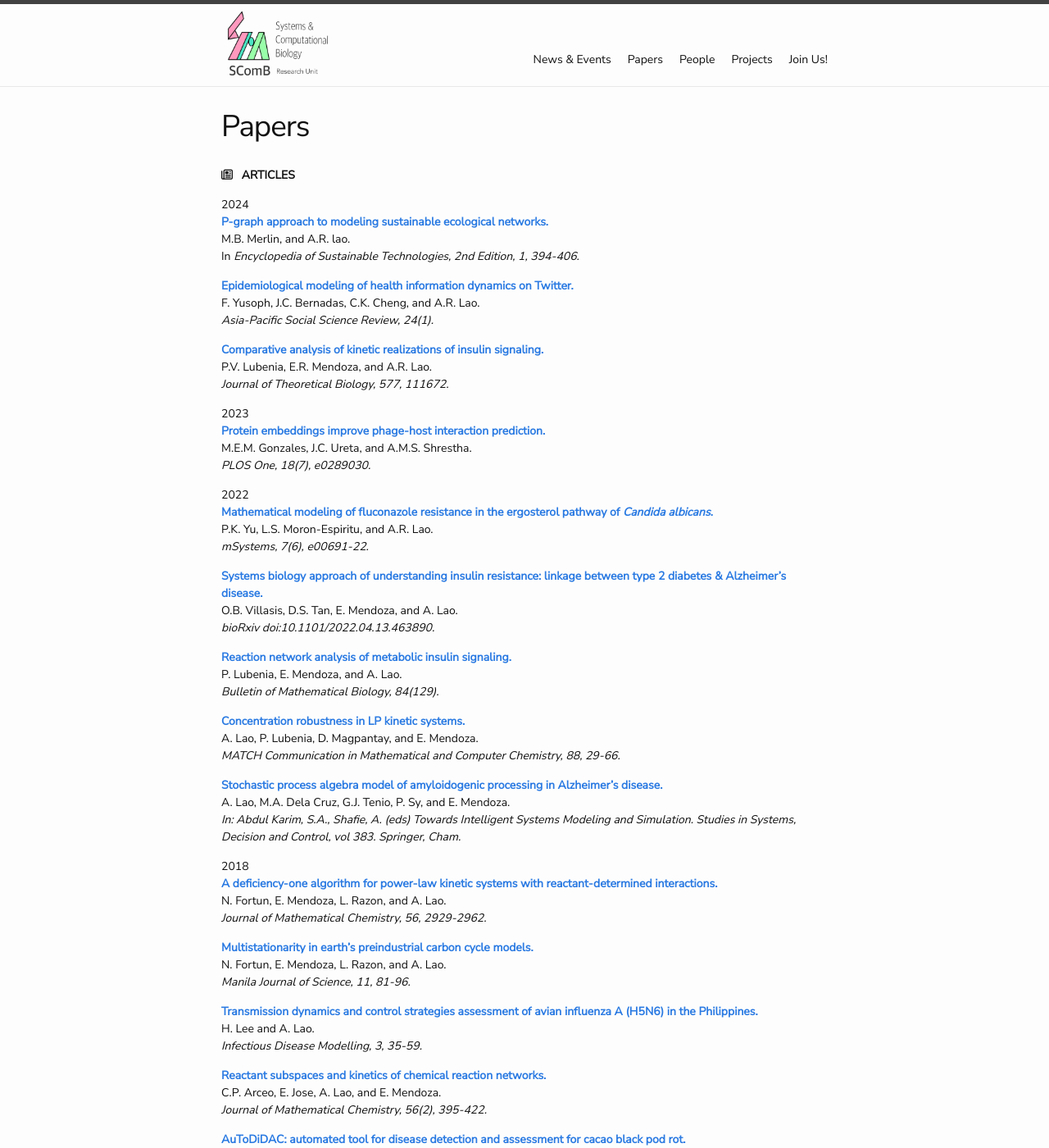
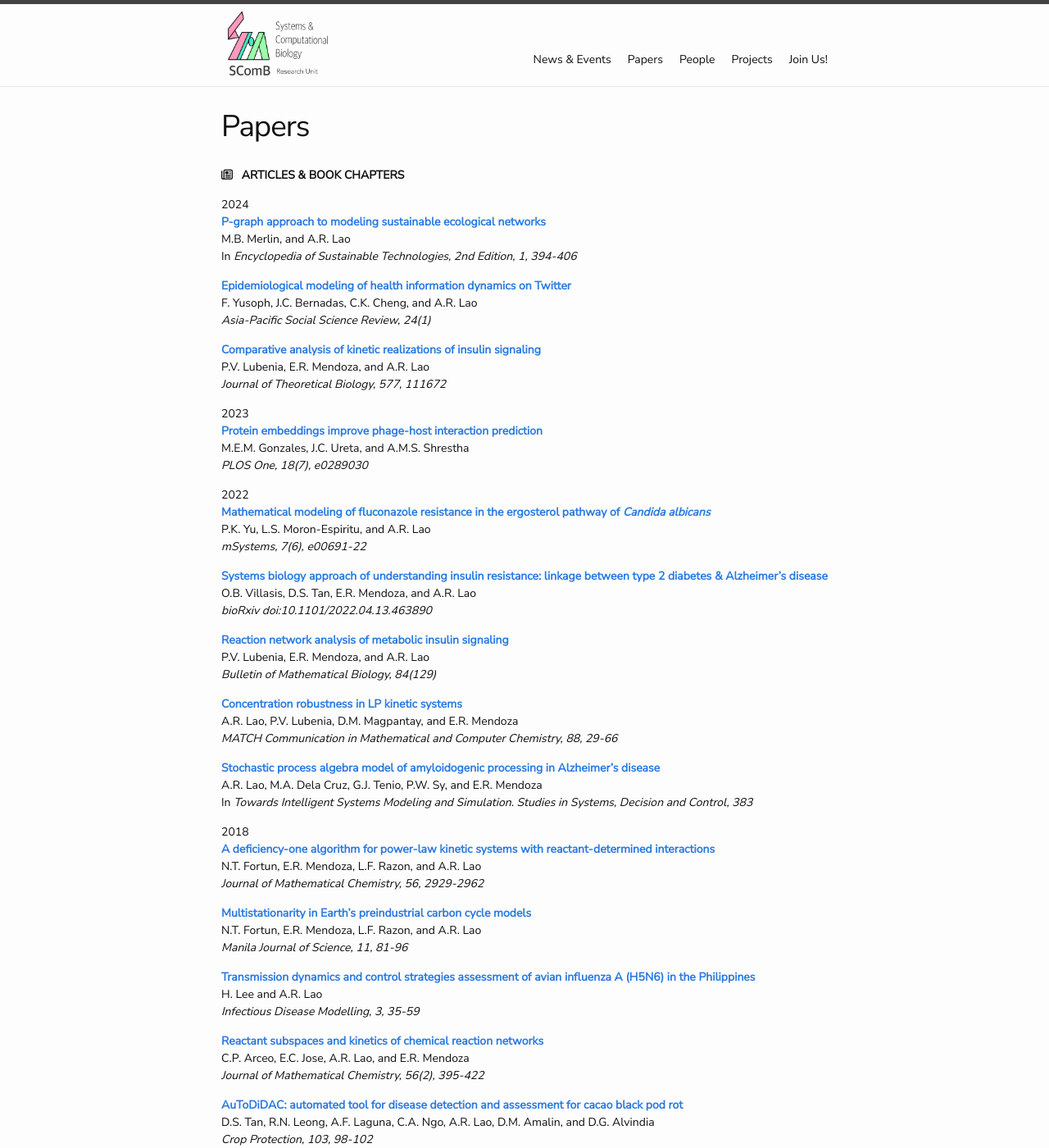
Before and after one commit to dlsu-scomb/dlsu-scomb.github.io, a Jekyll site: the page built from papers.md, in a window 1280 px wide and 1400 px high. Shown: the whole window at 82% size. Built offline with Jekyll 4.4.1, drawn with Linux system fonts in a browser that asks for light colours; nearby versions of some CDN libraries; a style sheet for code colours, icons or effects is not loaded; some of the changed text lies outside the part shown.

Commit message:
Update papers.md

```diff
--- a/papers.md
+++ b/papers.md
@@ -3,76 +3,76 @@ layout: page
 title: Papers
 permalink: /papers/
 ---
-<i class="fa-regular fa-newspaper"></i> &nbsp; **ARTICLES**
+<i class="fa-regular fa-newspaper"></i> &nbsp; **ARTICLES & BOOK CHAPTERS**
 
 2024 <br>
-[**P-graph approach to modeling sustainable ecological networks.**](https://www.sciencedirect.com/science/article/pii/B9780323903868000383?via%3Dihub) <br>
-M.B. Merlin, and A.R. lao. <br>
-In *Encyclopedia of Sustainable Technologies, 2nd Edition, 1, 394-406.*
+[**P-graph approach to modeling sustainable ecological networks**](https://www.sciencedirect.com/science/article/pii/B9780323903868000383?via%3Dihub) <br>
+M.B. Merlin, and A.R. Lao <br>
+In *Encyclopedia of Sustainable Technologies, 2nd Edition, 1, 394-406*
 
-[**Epidemiological modeling of health information dynamics on Twitter.**](https://www.dlsu.edu.ph/wp-content/uploads/pdf/research/journals/apssr/2024-march-vol24-1/ra7.pdf) <br>
-F. Yusoph, J.C. Bernadas, C.K. Cheng, and A.R. Lao. <br>
-*Asia-Pacific Social Science Review, 24(1).*
+[**Epidemiological modeling of health information dynamics on Twitter**](https://www.dlsu.edu.ph/wp-content/uploads/pdf/research/journals/apssr/2024-march-vol24-1/ra7.pdf) <br>
+F. Yusoph, J.C. Bernadas, C.K. Cheng, and A.R. Lao <br>
+*Asia-Pacific Social Science Review, 24(1)*
 
-[**Comparative analysis of kinetic realizations of insulin signaling.**](https://www.sciencedirect.com/science/article/pii/S0022519323002692) <br>
-P.V. Lubenia, E.R. Mendoza, and A.R. Lao. <br>
-*Journal of Theoretical Biology, 577, 111672.*
+[**Comparative analysis of kinetic realizations of insulin signaling**](https://www.sciencedirect.com/science/article/pii/S0022519323002692) <br>
+P.V. Lubenia, E.R. Mendoza, and A.R. Lao <br>
+*Journal of Theoretical Biology, 577, 111672*
 
 2023 <br>
-[**Protein embeddings improve phage-host interaction prediction.**](https://journals.plos.org/plosone/article/authors?id=10.1371/journal.pone.0289030) <br>
-M.E.M. Gonzales, J.C. Ureta, and A.M.S. Shrestha. <br>
-*PLOS One, 18(7), e0289030.*
+[**Protein embeddings improve phage-host interaction prediction**](https://journals.plos.org/plosone/article/authors?id=10.1371/journal.pone.0289030) <br>
+M.E.M. Gonzales, J.C. Ureta, and A.M.S. Shrestha <br>
+*PLOS One, 18(7), e0289030*
 
 2022 <br>
-[**Mathematical modeling of fluconazole resistance in the ergosterol pathway of *Candida albicans*.**](https://journals.asm.org/doi/10.1128/msystems.00691-22) <br>
-P.K. Yu, L.S. Moron-Espiritu, and A.R. Lao. <br>
-*mSystems, 7(6), e00691-22.*
+[**Mathematical modeling of fluconazole resistance in the ergosterol pathway of *Candida albicans***](https://journals.asm.org/doi/10.1128/msystems.00691-22) <br>
+P.K. Yu, L.S. Moron-Espiritu, and A.R. Lao <br>
+*mSystems, 7(6), e00691-22*
 
-[**Systems biology approach of understanding insulin resistance: linkage between type 2 diabetes & Alzheimer’s disease.**](https://www.biorxiv.org/content/biorxiv/early/2022/04/15/2022.04.13.463890.full.pdf) <br>
-O.B. Villasis, D.S. Tan, E. Mendoza, and A. Lao. <br>
-*bioRxiv doi:10.1101/2022.04.13.463890.*
+[**Systems biology approach of understanding insulin resistance: linkage between type 2 diabetes & Alzheimer’s disease**](https://www.biorxiv.org/content/biorxiv/early/2022/04/15/2022.04.13.463890.full.pdf) <br>
+O.B. Villasis, D.S. Tan, E.R. Mendoza, and A.R. Lao <br>
+*bioRxiv doi:10.1101/2022.04.13.463890*
 
-[**Reaction network analysis of metabolic insulin signaling.**](https://link.springer.com/article/10.1007/s11538-022-01087-3) <br>
-P. Lubenia, E. Mendoza, and A. Lao. <br>
-*Bulletin of Mathematical Biology, 84(129).*
+[**Reaction network analysis of metabolic insulin signaling**](https://link.springer.com/article/10.1007/s11538-022-01087-3) <br>
+P.V. Lubenia, E.R. Mendoza, and A.R. Lao <br>
+*Bulletin of Mathematical Biology, 84(129)*
 
-[**Concentration robustness in LP kinetic systems.**](https://match.pmf.kg.ac.rs/electronic_versions/Match88/n1/match88n1_29-66.pdf) <br>
-A. Lao, P. Lubenia, D. Magpantay, and E. Mendoza. <br>
-*MATCH Communication in Mathematical and Computer Chemistry, 88, 29-66.*
+[**Concentration robustness in LP kinetic systems**](https://match.pmf.kg.ac.rs/electronic_versions/Match88/n1/match88n1_29-66.pdf) <br>
+A.R. Lao, P.V. Lubenia, D.M. Magpantay, and E.R. Mendoza <br>
+*MATCH Communication in Mathematical and Computer Chemistry, 88, 29-66*
 
-[**Stochastic process algebra model of amyloidogenic processing in Alzheimer’s disease.**](https://link.springer.com/chapter/10.1007/978-3-030-79606-8_18) <br>
-A. Lao, M.A. Dela Cruz, G.J. Tenio, P. Sy, and E. Mendoza. <br>
-*In: Abdul Karim, S.A., Shafie, A. (eds) Towards Intelligent Systems Modeling and Simulation. Studies in Systems, Decision and Control, vol 383. Springer, Cham.*
+[**Stochastic process algebra model of amyloidogenic processing in Alzheimer’s disease**](https://link.springer.com/chapter/10.1007/978-3-030-79606-8_18) <br>
+A.R. Lao, M.A. Dela Cruz, G.J. Tenio, P.W. Sy, and E.R. Mendoza <br>
+In *Towards Intelligent Systems Modeling and Simulation. Studies in Systems, Decision and Control, 383*
 
 2018 <br>
-[**A deficiency-one algorithm for power-law kinetic systems with reactant-determined interactions.**](https://link.springer.com/article/10.1007/s10910-018-0925-2) <br>
-N. Fortun, E. Mendoza, L. Razon, and A. Lao. <br>
-*Journal of Mathematical Chemistry, 56, 2929-2962.*
+[**A deficiency-one algorithm for power-law kinetic systems with reactant-determined interactions**](https://link.springer.com/article/10.1007/s10910-018-0925-2) <br>
+N.T. Fortun, E.R. Mendoza, L.F. Razon, and A.R. Lao <br>
+*Journal of Mathematical Chemistry, 56, 2929-2962*
 
-[**Multistationarity in earth’s preindustrial carbon cycle models.**](https://www.dlsu.edu.ph/research/publishing-house/journals/manila-journal-of-science/mjs11-9/) <br>
-N. Fortun, E. Mendoza, L. Razon, and A. Lao. <br>
-*Manila Journal of Science, 11, 81-96.*
+[**Multistationarity in Earth’s preindustrial carbon cycle models**](https://www.dlsu.edu.ph/research/publishing-house/journals/manila-journal-of-science/mjs11-9/) <br>
+N.T. Fortun, E.R. Mendoza, L.F. Razon, and A.R. Lao <br>
+*Manila Journal of Science, 11, 81-96*
 
-[**Transmission dynamics and control strategies assessment of avian influenza A (H5N6) in the Philippines.**](https://www.sciencedirect.com/science/article/pii/S2468042717300593) <br>
-H. Lee and A. Lao. <br>
-*Infectious Disease Modelling, 3, 35-59.*
+[**Transmission dynamics and control strategies assessment of avian influenza A (H5N6) in the Philippines**](https://www.sciencedirect.com/science/article/pii/S2468042717300593) <br>
+H. Lee and A.R. Lao <br>
+*Infectious Disease Modelling, 3, 35-59*
 
-[**Reactant subspaces and kinetics of chemical reaction networks.**](https://link.springer.com/article/10.1007/s10910-017-0809-x) <br>
-C.P. Arceo, E. Jose, A. Lao, and E. Mendoza. <br>
-*Journal of Mathematical Chemistry, 56(2), 395-422.*
+[**Reactant subspaces and kinetics of chemical reaction networks**](https://link.springer.com/article/10.1007/s10910-017-0809-x) <br>
+C.P. Arceo, E.C. Jose, A.R. Lao, and E.R. Mendoza <br>
+*Journal of Mathematical Chemistry, 56(2), 395-422*
 
-[**AuToDiDAC: automated tool for disease detection and assessment for cacao black pod rot.**](https://www.sciencedirect.com/science/article/pii/S0261219417302867) <br>
-D.S. Tan, R.N. Leong, A.F. Laguna, C.A. Ngo, A. Lao, D. Amalin, and D. Alvindia. <br>
-*Crop Protection, 103, 98-102.*
+[**AuToDiDAC: automated tool for disease detection and assessment for cacao black pod rot**](https://www.sciencedirect.com/science/article/pii/S0261219417302867) <br>
+D.S. Tan, R.N. Leong, A.F. Laguna, C.A. Ngo, A.R. Lao, D.M. Amalin, and D.G. Alvindia <br>
+*Crop Protection, 103, 98-102*
 
 2016 <br>
-[**Stability analysis of the ODE model representation of amyloidogenic processing in Alzheimer's disease in the presence of SORLA.**](https://pubs.rsc.org/en/content/articlelanding/2016/MB/c5mb00741k) <br>
-H. Alcantara, A. Lao, and L.Ruivivar. <br>
+[**Stability analysis of the ODE model representation of amyloidogenic processing in Alzheimer's disease in the presence of SORLA**](https://pubs.rsc.org/en/content/articlelanding/2016/MB/c5mb00741k) <br>
+J.M. Alcantara, A.R. Lao, and L.A. Ruivivar <br>
 *Molecular BioSystems, 12(5), 1468-1477*
 
 <i class="fa-solid fa-comments"></i> &nbsp; **CONFERENCE PROCEEDINGS**
 
 2016 <br>
-[**Systems biology approach of understanding the effect of *Raphanus sativus* extract on the pathogenesis of chronic myeloid leukemia, breast and colon cancer.**](https://www.dlsu.edu.ph/wp-content/uploads/pdf/conferences/research-congress-proceedings/2016/FNH/FNH-I-03.pdf) <br>
-JMC Edra, KD Talag, ML Enriquez, and A Lao. <br>
-*De La Salle University Research Congress.*
+[**Systems biology approach of understanding the effect of *Raphanus sativus* extract on the pathogenesis of chronic myeloid leukemia, breast and colon cancer**](https://www.dlsu.edu.ph/wp-content/uploads/pdf/conferences/research-congress-proceedings/2016/FNH/FNH-I-03.pdf) <br>
+J.J. Edra, K.T. Talag, M.D. Enriquez, and A.R. Lao <br>
+*De La Salle University Research Congress*
```
